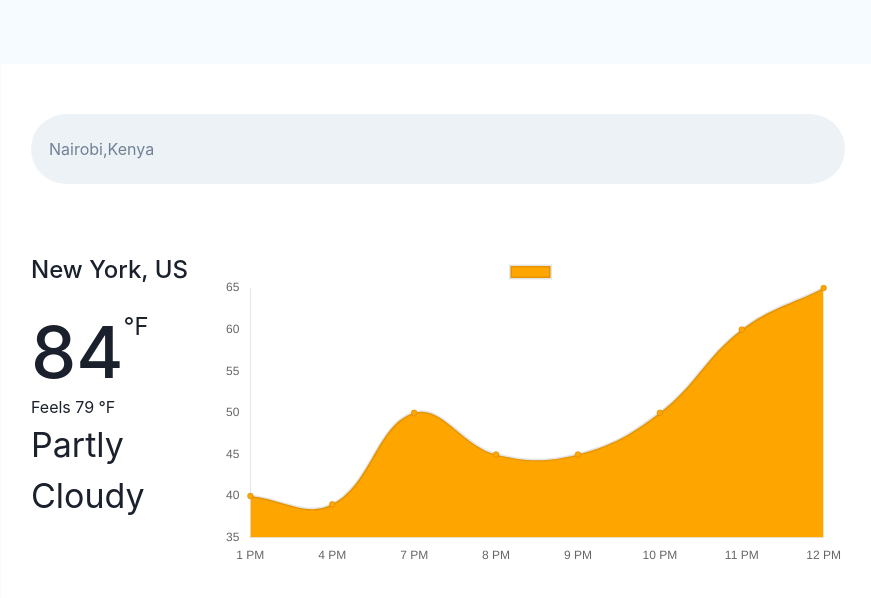
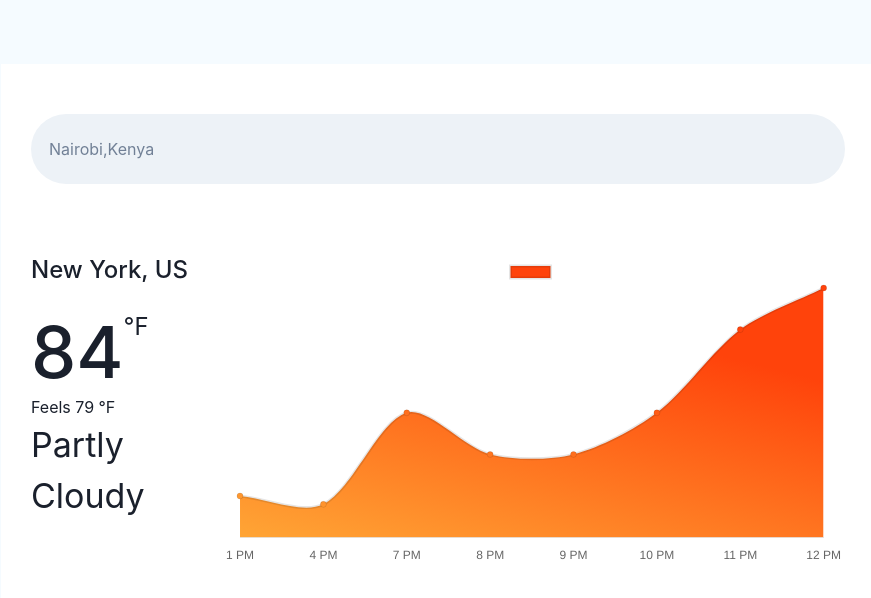
Before and after one commit to asiimwe-a/mentorship-weather-app, a React (Vite) app: page / in a window 1280 px wide. Shown: the top 598 px of the page, without its empty margins (39-910 px from the left). Built offline with nearby package versions, Linux system fonts and the light colour scheme.

Commit message:
feat: Remove y axis

```diff
--- a/src/components/WeatherChart/LineChart.tsx
+++ b/src/components/WeatherChart/LineChart.tsx
@@ -10,8 +10,8 @@ import {
   LinearScale,
   PointElement,
   Filler,
+  ScriptableContext,
 } from "chart.js";
-import { Box } from "@chakra-ui/layout";
 ChartJS.register(
   Title,
   Tooltip,
@@ -30,18 +30,24 @@ const LineChart: React.FC = () => {
       {
         label: "",
         data: [40, 39, 50, 45, 45, 50, 60, 65],
-        backgroundColor: `orange`,
-        tension: 0.4,
+        backgroundColor: (context: ScriptableContext<"line">) => {
+          const ctx = context.chart.ctx;
+          const gradient = ctx.createLinearGradient(100, 0, 0, 400);
+          gradient.addColorStop(0, "#FF430B");
+          gradient.addColorStop(1, "#FFCD46");
+          return gradient;
+        },
+        tension: 0.3,
         fill: true,
-        pointStyle: "number",
       },
     ],
   };
 
   const options = {
     responsive: true,
+    pointLable: false,
     legend: {
-      display: false,
+      display: true,
     },
 
     scales: {
@@ -55,6 +61,7 @@ const LineChart: React.FC = () => {
         grid: {
           display: false,
         },
+        display: false,
       },
     },
   };
```
